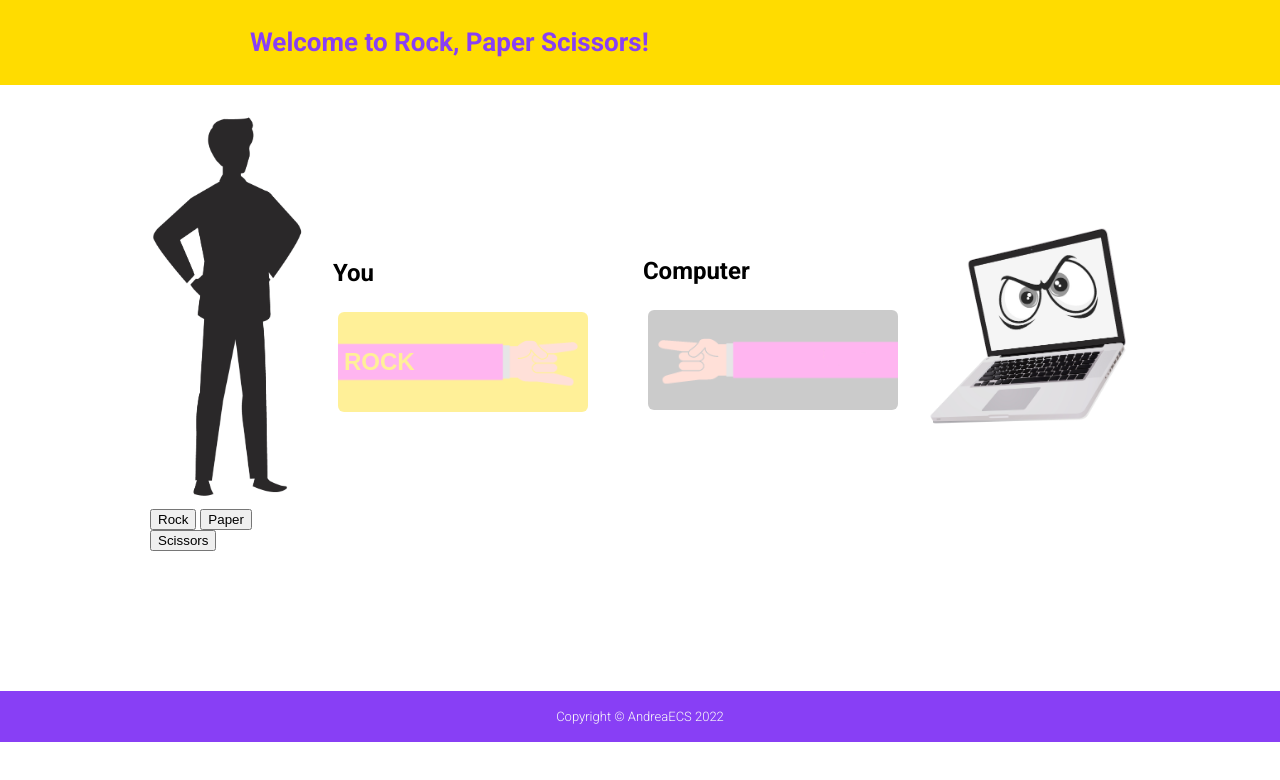
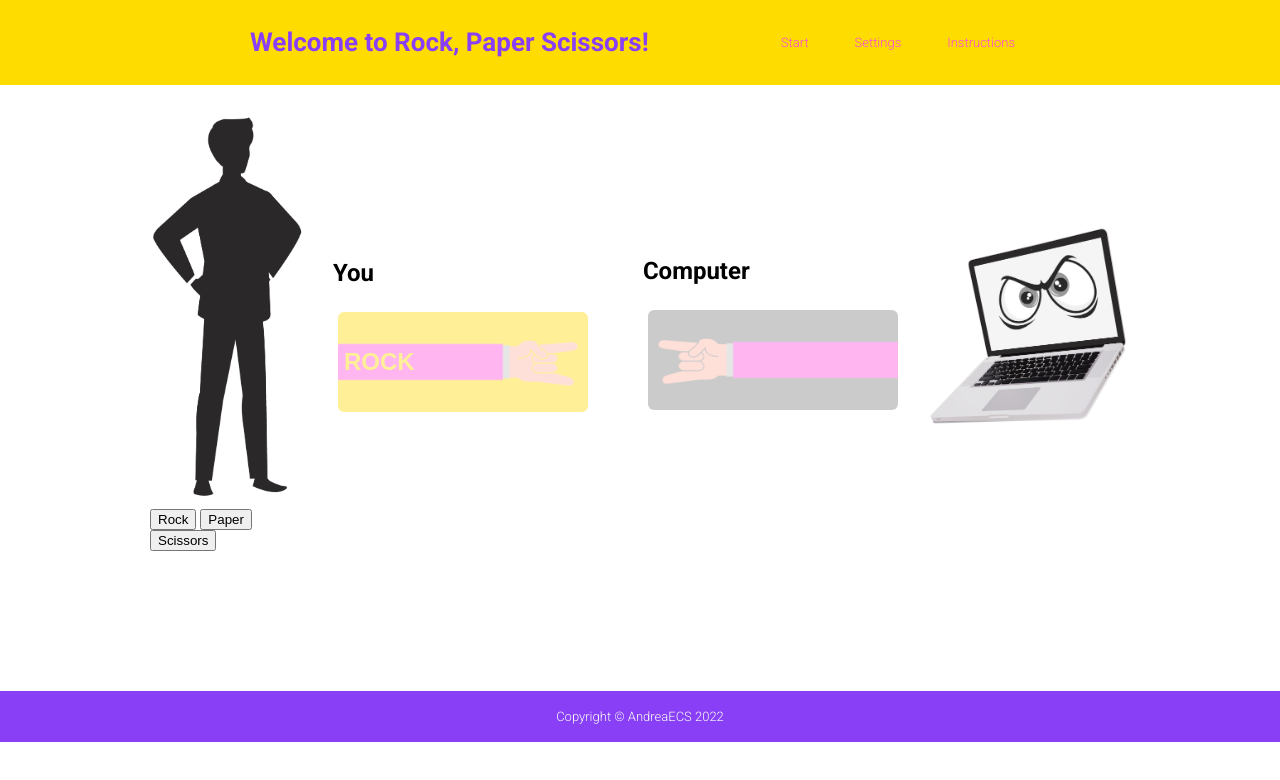
Before and after one commit to Andrea1589/Rock-paper-scissors, a plain HTML site: page index.html in a window 1280 px wide. Drawn offline with Linux system fonts and the light colour scheme.

Commit message:
Adding a menu on the head section

```diff
--- a/index.html
+++ b/index.html
@@ -10,6 +10,11 @@
 <body>
     <div class="header">
         <h1>Welcome to Rock, Paper Scissors!</h1>
+        <ul>
+            <li><a href="#">Start</a></li>
+            <li><a href="#">Settings</a></li>
+            <li><a href="#">Instructions</a></li>
+        </ul>
     </div>
     <div class="game">
         <div>
--- a/style.css
+++ b/style.css
@@ -27,6 +27,26 @@ body {
     font-size: 13px;
     background-color: #ffdc00;
     color: #883ff5;
+}
+
+ul{
+    display: flex;
+    list-style: none;
+    margin: 0;
+    padding: 0;
+    gap: 16px;
+}
+
+a{
+    text-decoration: none;
+    color: #ff49da;
+    padding: 5px 15px;
+    border-radius: 6px;
+}
+
+a:hover{
+    background: #ff49da;
+    color: #ffdc00;
 }
 
 .game{
```
